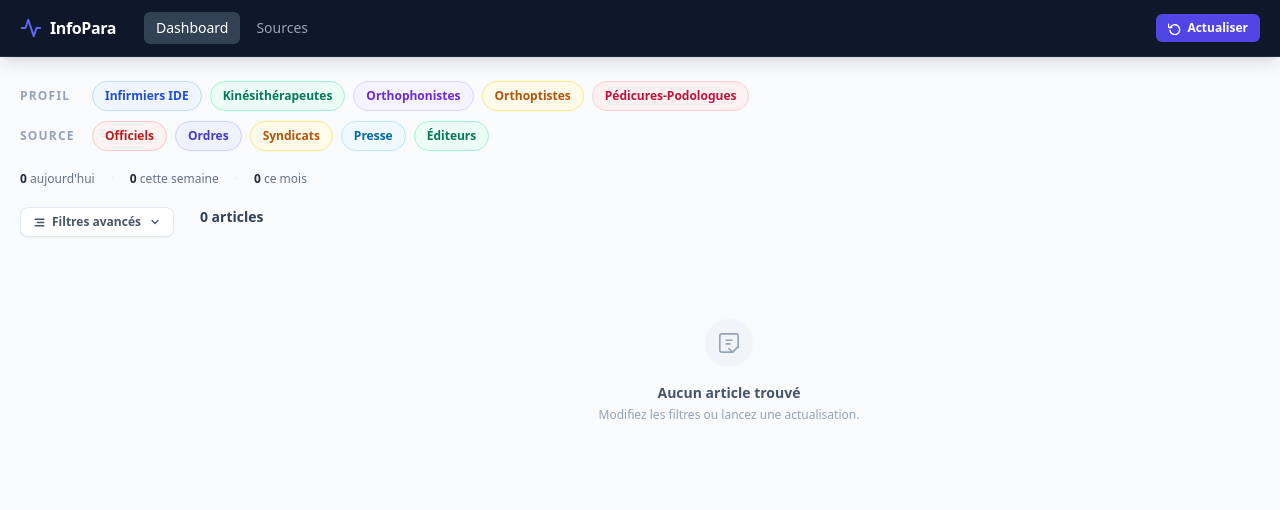
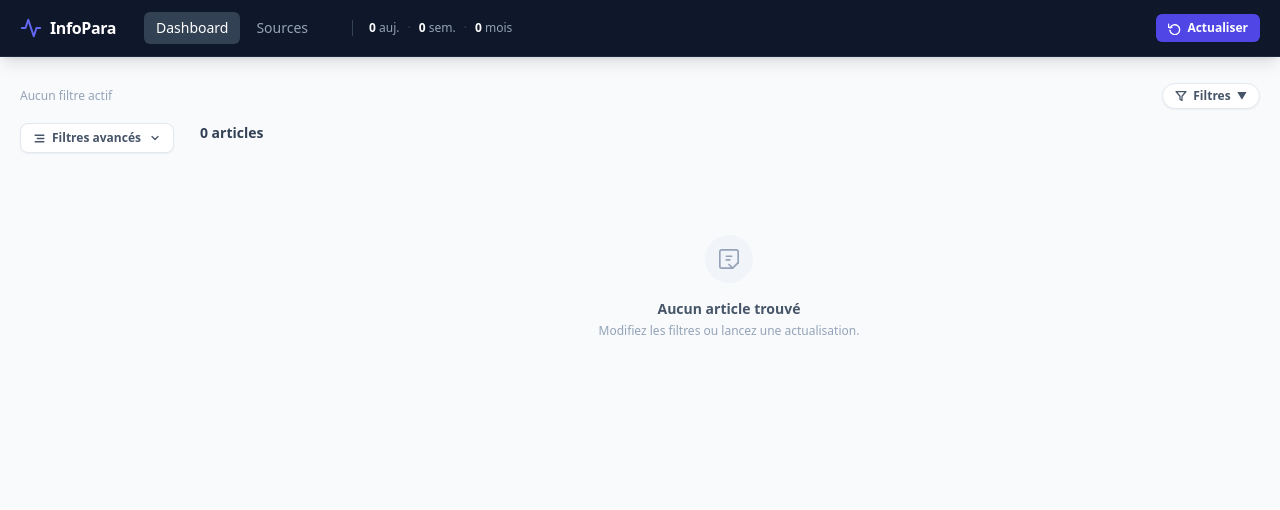
Before and after one commit to Riquart/Infopara, a FastAPI app: page / in a window 1280 px wide. Shown: the top 510 px of the page. Run offline with FastAPI, Linux system fonts and the light colour scheme; some libraries are stand-ins or nearby versions.

Commit message:
Filtres rapides replies : gagner de la place en haut
Les compteurs aujourd'hui / cette semaine / ce mois passent dans la barre bleue, a droite du titre.

Les deux lignes de puces (Profil, Source) sont repliees derriere un bouton Filtres. A leur place, une ligne fine affiche les filtres REELLEMENT actifs, retirables d'un clic (profession, categorie, theme, recherche). Si aucun filtre n'est pose, la mention 'Aucun filtre actif' s'affiche.

La zone situee avant le premier article passe d'environ 172 px a 86 px, soit un gain d'environ deux articles visibles.

Au passage, les puces dupliquaient la barre laterale, qui contient deja Profession et Categorie.

```diff
--- a/app/templates/base.html
+++ b/app/templates/base.html
@@ -69,6 +69,7 @@
             Sources
           </a>
         </div>
+        {% block nav_extra %}{% endblock %}
       </div>
 
       <!-- Refresh controls -->
--- a/app/templates/index.html
+++ b/app/templates/index.html
@@ -1,5 +1,18 @@
 {% extends "base.html" %}
 {% block title %}Dashboard — InfoPara{% endblock %}
+
+{% block nav_extra %}
+  {% if counters %}
+  <div class="hidden sm:flex items-center gap-2 pl-4 ml-1 border-l border-slate-700 text-xs">
+    <span class="text-slate-400"><b class="text-white tabular-nums">{{ counters.today }}</b> auj.</span>
+    <span class="text-slate-700">·</span>
+    <span class="text-slate-400"><b class="text-white tabular-nums">{{ counters.week }}</b> sem.</span>
+    <span class="text-slate-700">·</span>
+    <span class="text-slate-400"><b class="text-white tabular-nums">{{ counters.month }}</b> mois</span>
+  </div>
+  {% endif %}
+{% endblock %}
+
 
 {% block content %}
 
@@ -46,8 +59,65 @@
   'editeur':  'bg-emerald-50 text-emerald-700 border-emerald-200 hover:bg-emerald-100 hover:border-emerald-300'
 } %}
 
-<!-- ── Quick-filter chips ─────────────────────────────────────────────────── -->
-<div class="mb-5 space-y-2.5">
+<!-- ── Ligne compacte : filtres actifs + bouton Filtres ─────────────────── -->
+{% set pastille = 'inline-flex items-center gap-1 px-2.5 py-1 rounded-full text-xs font-semibold border cursor-pointer' %}
+<div class="mb-3 flex flex-wrap items-center gap-1.5 min-h-[30px]">
+
+  <div id="filtres-actifs" class="flex flex-wrap items-center gap-1.5">
+    {% if filters.profession %}
+      <button type="button" data-pastille="profession"
+              onclick="retirerFiltre('profession', '{{ filters.profession }}')"
+              title="Retirer ce filtre"
+              class="{{ pastille }} {{ prof_colors_active.get(filters.profession, 'bg-slate-100 text-slate-700 border-slate-200') }}">
+        {{ prof_labels.get(filters.profession, filters.profession) }}
+        <span class="opacity-50 text-[13px] leading-none">✕</span>
+      </button>
+    {% endif %}
+    {% if filters.category %}
+      <button type="button" data-pastille="category"
+              onclick="retirerFiltre('category', '{{ filters.category }}')"
+              title="Retirer ce filtre"
+              class="{{ pastille }} {{ cat_colors_active.get(filters.category, 'bg-slate-100 text-slate-700 border-slate-200') }}">
+        {{ cat_labels.get(filters.category, filters.category) }}
+        <span class="opacity-50 text-[13px] leading-none">✕</span>
+      </button>
+    {% endif %}
+    {% if filters.tag %}
+      <button type="button" data-pastille="tag"
+              onclick="retirerFiltreTexte('tag')"
+              title="Retirer ce filtre"
+              class="{{ pastille }} bg-indigo-50 text-indigo-700 border-indigo-200">
+        {{ filters.tag }}
+        <span class="opacity-50 text-[13px] leading-none">✕</span>
+      </button>
+    {% endif %}
+    {% if filters.q %}
+      <button type="button" data-pastille="q"
+              onclick="retirerFiltreTexte('q')"
+              title="Retirer ce filtre"
+              class="{{ pastille }} bg-slate-50 text-slate-600 border-slate-200">
+        « {{ filters.q }} »
+        <span class="opacity-50 text-[13px] leading-none">✕</span>
+      </button>
+    {% endif %}
+    {% if not (filters.profession or filters.category or filters.tag or filters.q) %}
+      <span class="text-xs text-slate-400 select-none message-aucun-filtre">Aucun filtre actif</span>
+    {% endif %}
+  </div>
+
+  <button type="button" onclick="basculerPanneauFiltres()"
+          class="ml-auto inline-flex items-center gap-1.5 px-3 py-1 rounded-full text-xs font-semibold
+                 text-slate-600 bg-white border border-slate-200 shadow-sm
+                 hover:border-indigo-300 hover:text-indigo-600 transition cursor-pointer">
+    <svg width="12" height="12" viewBox="0 0 24 24" fill="none" stroke="currentColor" stroke-width="2.5"
+         stroke-linecap="round" stroke-linejoin="round"><polygon points="22 3 2 3 10 12.46 10 19 14 21 14 12.46 22 3"/></svg>
+    Filtres
+    <span id="chevron-filtres" class="text-[10px] leading-none transition-transform duration-150">▼</span>
+  </button>
+</div>
+
+<!-- ── Panneau replie : toutes les puces de filtrage ────────────────────── -->
+<div id="panneau-filtres" class="hidden mb-5 space-y-2.5">
 
   <!-- Professions -->
   <div class="flex flex-wrap items-center gap-2">
@@ -87,15 +157,6 @@
     {% endfor %}
   </div>
 
-</div>
-
-<!-- ── Counter strip ────────────────────────────────────────────────────── -->
-<div class="flex items-center gap-4 mb-5 text-xs text-slate-500">
-  <span><span class="font-semibold text-slate-800 tabular-nums">{{ counters.today }}</span> aujourd'hui</span>
-  <span class="text-slate-200">·</span>
-  <span><span class="font-semibold text-slate-800 tabular-nums">{{ counters.week }}</span> cette semaine</span>
-  <span class="text-slate-200">·</span>
-  <span><span class="font-semibold text-slate-800 tabular-nums">{{ counters.month }}</span> ce mois</span>
 </div>
 
 <!-- ── Layout: sidebar + articles ─────────────────────────────────────── -->
@@ -346,6 +407,48 @@ function setChipFilter(filterName, value, btn) {
 
   htmx.trigger(document.getElementById('filter-form'), 'change');
 }
+
+function basculerPanneauFiltres() {
+  var panneau = document.getElementById('panneau-filtres');
+  var chevron = document.getElementById('chevron-filtres');
+  var replie = panneau.classList.contains('hidden');
+  panneau.classList.toggle('hidden', !replie);
+  if (chevron) chevron.style.transform = replie ? 'rotate(180deg)' : '';
+}
+
+function retirerFiltre(nom, valeur) {
+  setChipFilter(nom, valeur);
+  var pastille = document.querySelector('#filtres-actifs [data-pastille="' + nom + '"]');
+  if (pastille) pastille.remove();
+  majMessageFiltres();
+}
+
+function retirerFiltreTexte(nom) {
+  var sel = document.getElementById('select-' + nom);
+  if (sel) {
+    sel.value = '';
+  } else {
+    var champ = document.querySelector('#filter-form [name="' + nom + '"]');
+    if (champ) champ.value = '';
+  }
+  htmx.trigger(document.getElementById('filter-form'), 'change');
+  var pastille = document.querySelector('#filtres-actifs [data-pastille="' + nom + '"]');
+  if (pastille) pastille.remove();
+  majMessageFiltres();
+}
+
+function majMessageFiltres() {
+  var zone = document.getElementById('filtres-actifs');
+  if (!zone) return;
+  var reste = zone.querySelectorAll('[data-pastille]').length;
+  var msg = zone.querySelector('.message-aucun-filtre');
+  if (reste === 0 && !msg) {
+    zone.insertAdjacentHTML('beforeend',
+      '<span class="text-xs text-slate-400 select-none message-aucun-filtre">Aucun filtre actif</span>');
+  } else if (reste > 0 && msg) {
+    msg.remove();
+  }
+}
 </script>
 
 {% endblock %}
```
